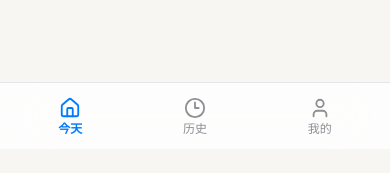
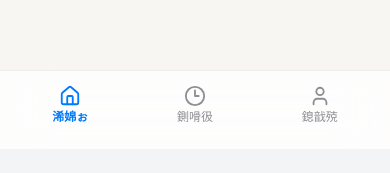
Before and after one commit to luojie09/emoAPP, a React (Vite) app: page /auth in a window 390 px wide. Both pictures are taken after a click on the button "免登录，游客体验". Shown: the part 695-868 px from the top of the page. After the commit the page ends 844 px from the top, so only its background shows below. Built offline with nearby package versions, Linux system fonts and the light colour scheme.

Commit message:
fix: improve mobile safe area layout

```diff
--- a/src/components/AppLayout.jsx
+++ b/src/components/AppLayout.jsx
@@ -12,16 +12,16 @@ function TabButton({ label, active, onClick, children }) {
 export default function AppLayout({ children, currentTab, onTabChange }) {
   return (
     <div className="mx-auto min-h-screen max-w-md bg-[#f7f6f2]">
-      <main className="px-4 pb-28 pt-6">{children}</main>
-      <nav className="fixed bottom-0 left-1/2 w-full max-w-md -translate-x-1/2 border-t border-[#E5E5EA] bg-white/80 backdrop-blur-xl">
-        <div className="grid grid-cols-3 px-2 pt-2 pb-[calc(0.5rem+env(safe-area-inset-bottom))]">
-          <TabButton label="今天" active={currentTab === 'today'} onClick={() => onTabChange?.('today')}>
+      <main className="px-4">{children}</main>
+      <nav className="fixed bottom-0 left-0 z-50 w-full border-t border-[#f0ede8] bg-white/80 backdrop-blur-xl">
+        <div className="mx-auto grid max-w-md grid-cols-3 px-2 pt-2 pb-[max(env(safe-area-inset-bottom),_20px)]">
+          <TabButton label="浠婂ぉ" active={currentTab === 'today'} onClick={() => onTabChange?.('today')}>
             <Home size={22} strokeWidth={2} />
           </TabButton>
-          <TabButton label="历史" active={currentTab === 'history'} onClick={() => onTabChange?.('history')}>
+          <TabButton label="鍘嗗彶" active={currentTab === 'history'} onClick={() => onTabChange?.('history')}>
             <Clock3 size={22} strokeWidth={2} />
           </TabButton>
-          <TabButton label="我的" active={currentTab === 'profile'} onClick={() => onTabChange?.('profile')}>
+          <TabButton label="鎴戠殑" active={currentTab === 'profile'} onClick={() => onTabChange?.('profile')}>
             <User size={22} strokeWidth={2} />
           </TabButton>
         </div>
--- a/src/pages/AddEntryPageV3.jsx
+++ b/src/pages/AddEntryPageV3.jsx
@@ -144,7 +144,7 @@ export default function AddEntryPageV3({ onSave, onQueueAiTask, onToast, onGener
   }
 
   return (
-    <div className="-mx-4 -mt-5 min-h-screen overflow-y-auto bg-[#f7f6f2] px-4 pt-6 pb-28 [scrollbar-width:none] [-ms-overflow-style:none] [&::-webkit-scrollbar]:hidden">
+    <div className="-mx-4 -mt-5 min-h-screen overflow-y-auto bg-[#f7f6f2] px-4 pt-[max(env(safe-area-inset-top),_24px)] pb-[calc(env(safe-area-inset-bottom)+100px)] [scrollbar-width:none] [-ms-overflow-style:none] [&::-webkit-scrollbar]:hidden">
       <div className="mb-5 px-1">
         <div className="flex items-center gap-3">
           <button
--- a/src/pages/HistoryPageV2.jsx
+++ b/src/pages/HistoryPageV2.jsx
@@ -162,7 +162,7 @@ export default function HistoryPageV2({ entries, onToggleFavorite, onDeleteEntry
 
   return (
     <div className="flex min-h-screen flex-1 flex-col overflow-hidden bg-[#f7f6f2]">
-      <div className="shrink-0 px-4 pt-3 pb-4">
+      <div className="shrink-0 px-4 pt-[max(env(safe-area-inset-top),_24px)] pb-4">
         <h1 className="text-3xl font-serif font-bold text-[#1a1814]">历史记录</h1>
         <p className="mt-2 text-sm text-gray-400">共 {sortedEntries.length} 条记录</p>
 
@@ -190,7 +190,7 @@ export default function HistoryPageV2({ entries, onToggleFavorite, onDeleteEntry
         <div
           ref={scrollContainerRef}
           onScroll={handleScroll}
-          className="h-full min-h-0 overflow-y-auto pb-28 [scrollbar-width:none] [-ms-overflow-style:none] [&::-webkit-scrollbar]:hidden"
+          className="h-full min-h-0 overflow-y-auto pb-[calc(env(safe-area-inset-bottom)+100px)] [scrollbar-width:none] [-ms-overflow-style:none] [&::-webkit-scrollbar]:hidden"
         >
           {visibleEntries.length ? (
             <div className="px-0 pb-4">
--- a/src/pages/ProfilePageV2.jsx
+++ b/src/pages/ProfilePageV2.jsx
@@ -102,7 +102,7 @@ export default function ProfilePageV2({
   const avatarUrl = !isGuest ? userProfile?.avatar_url : ''
 
   return (
-    <div className="-mx-4 -mt-6 min-h-screen overflow-y-auto bg-[#f7f6f2] px-4 pt-6 pb-28 [scrollbar-width:none] [-ms-overflow-style:none] [&::-webkit-scrollbar]:hidden">
+    <div className="-mx-4 min-h-screen overflow-y-auto bg-[#f7f6f2] px-4 pt-[max(env(safe-area-inset-top),_24px)] pb-[calc(env(safe-area-inset-bottom)+100px)] [scrollbar-width:none] [-ms-overflow-style:none] [&::-webkit-scrollbar]:hidden">
       <div className="px-5 pt-0 pb-4">
         <h1 className="text-3xl font-serif font-bold text-[#1a1814]">我的</h1>
       </div>
--- a/src/pages/TodayPageV2.jsx
+++ b/src/pages/TodayPageV2.jsx
@@ -112,7 +112,7 @@ export default function TodayPageV2({ entries, onToggleFavorite, onDeleteEntry }
   }
 
   return (
-    <div className="-mx-4 -mt-6 min-h-screen bg-[#f7f6f2] px-4 pt-6 pb-28">
+    <div className="-mx-4 min-h-screen bg-[#f7f6f2] px-4 pt-[max(env(safe-area-inset-top),_24px)] pb-[calc(env(safe-area-inset-bottom)+100px)]">
       <div className="px-1">
         <p className="mb-1 text-[11px] tracking-[0.32em] text-gray-400">{getGreetingLabel()}</p>
         <h1 className="text-3xl font-serif font-bold text-gray-900">今天</h1>
```
